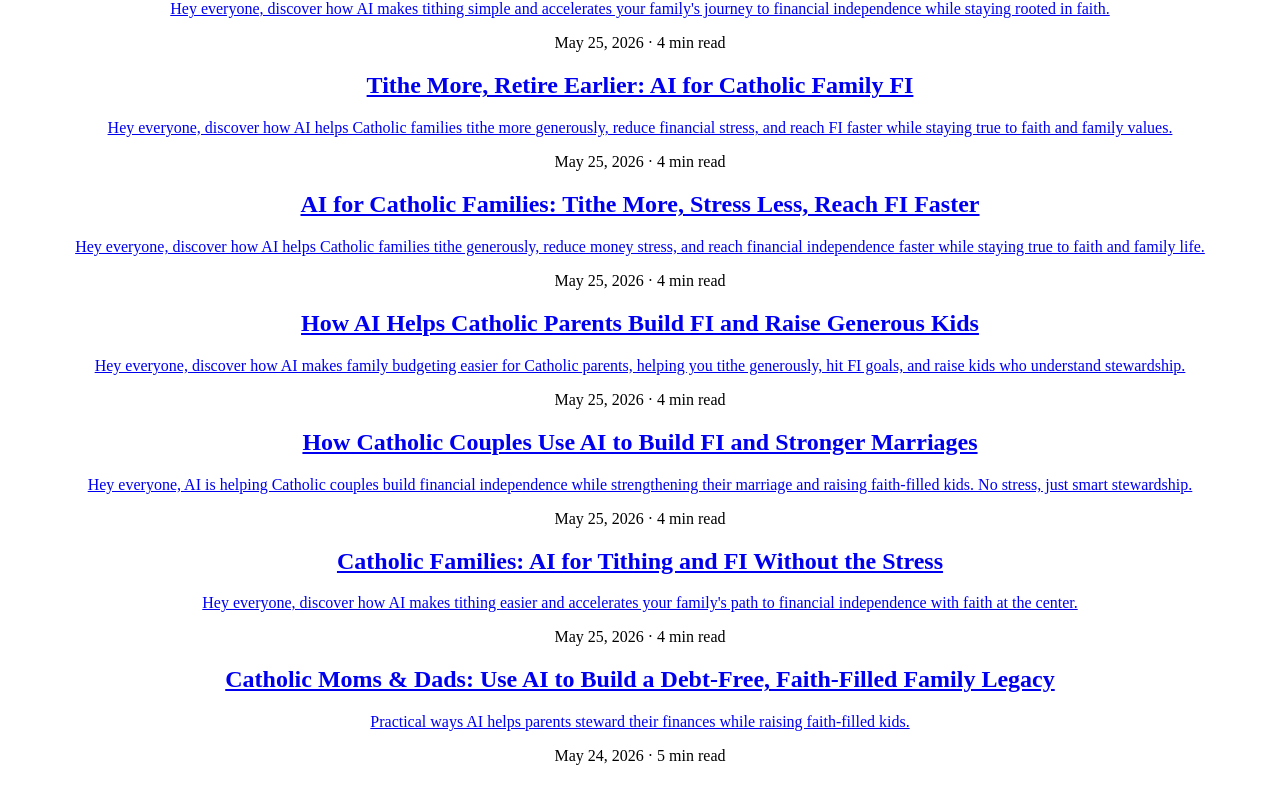
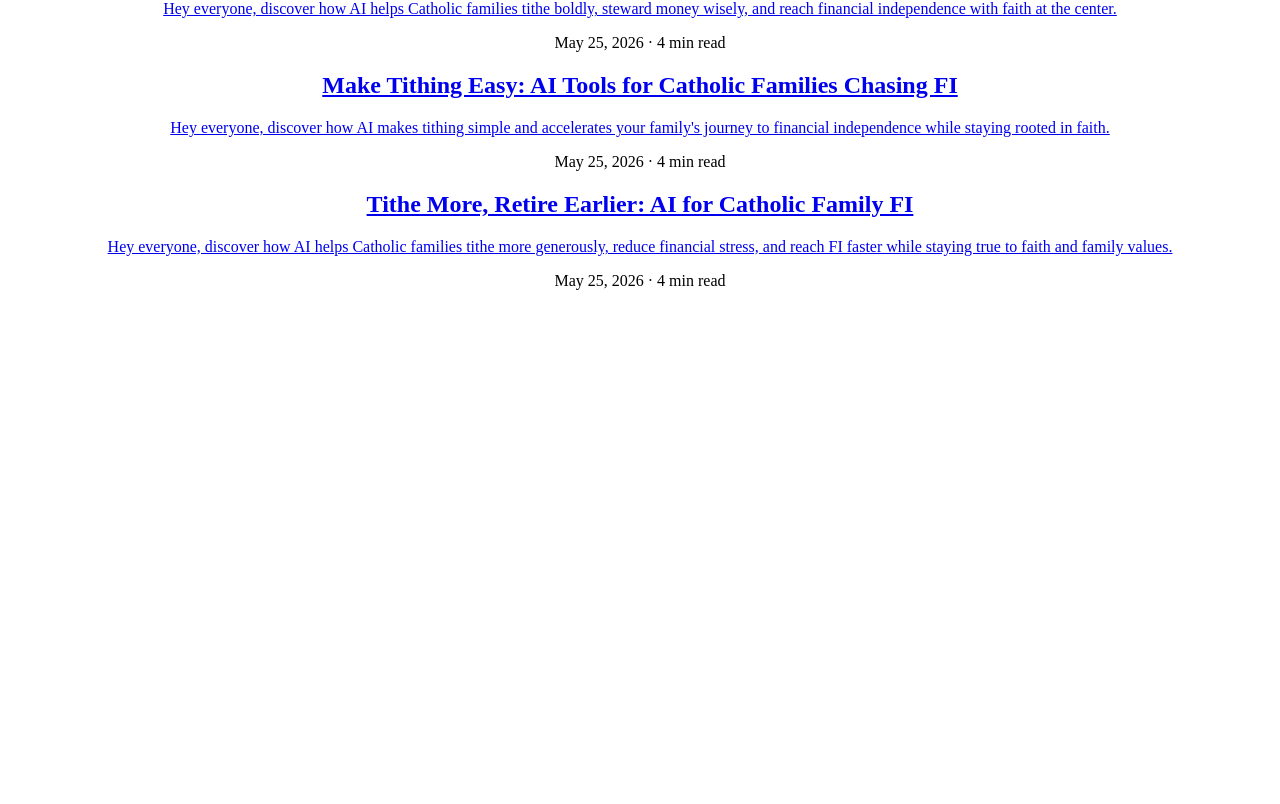
Before and after one commit to daughterpop/super-fi-calc, a React (Vite) app: page /blog in a window 1280 px wide. Shown: the part 404-1208 px from the top of the page. After the commit the page ends 800 px from the top, so only its background shows below. Built offline with nearby package versions, Linux system fonts and the light colour scheme.

Commit message:
Update BlogIndex with new post at top

```diff
--- a/src/pages/BlogIndex.jsx
+++ b/src/pages/BlogIndex.jsx
@@ -2,6 +2,13 @@ import React from 'react';
 import { Link } from 'react-router-dom';
 
 const posts = [
+  {
+    title: 'Catholic Families: AI for Raising Debt-Free Kids and Reaching FI Together',
+    slug: 'catholic-families-ai-for-raising-debt-free-kids-and-reaching-fi-together',
+    excerpt: 'Hey everyone, AI makes it easier for Catholic families to raise debt-free kids while building financial independence together with faith as the foundation.',
+    date: 'May 29, 2026',
+    readTime: '4 min read'
+  },
   {
     title: 'How AI Helps Catholic Parents Raise FI-Smart, Faith-Filled Kids',
     slug: 'how-ai-helps-catholic-parents-raise-fi-smart-faith-filled-kids',
@@ -29,41 +36,6 @@ const posts = [
     excerpt: 'Hey everyone, discover how AI helps Catholic families tithe more generously, reduce financial stress, and reach FI faster while staying true to faith and family values.',
     date: 'May 25, 2026',
     readTime: '4 min read'
-  },
-  {
-    title: 'AI for Catholic Families: Tithe More, Stress Less, Reach FI Faster',
-    slug: 'ai-for-catholic-families-tithe-more-stress-less-reach-fi-faster',
-    excerpt: 'Hey everyone, discover how AI helps Catholic families tithe generously, reduce money stress, and reach financial independence faster while staying true to faith and family life.',
-    date: 'May 25, 2026',
-    readTime: '4 min read'
-  },
-  {
-    title: 'How AI Helps Catholic Parents Build FI and Raise Generous Kids',
-    slug: 'how-ai-helps-catholic-parents-build-fi-and-raise-generous-kids',
-    excerpt: 'Hey everyone, discover how AI makes family budgeting easier for Catholic parents, helping you tithe generously, hit FI goals, and raise kids who understand stewardship.',
-    date: 'May 25, 2026',
-    readTime: '4 min read'
-  },
-  {
-    title: 'How Catholic Couples Use AI to Build FI and Stronger Marriages',
-    slug: 'how-catholic-couples-use-ai-to-build-fi-and-stronger-marriages',
-    excerpt: 'Hey everyone, AI is helping Catholic couples build financial independence while strengthening their marriage and raising faith-filled kids. No stress, just smart stewardship.',
-    date: 'May 25, 2026',
-    readTime: '4 min read'
-  },
-  {
-    title: 'Catholic Families: AI for Tithing and FI Without the Stress',
-    slug: 'catholic-families-ai-for-tithing-and-fi-without-the-stress',
-    excerpt: 'Hey everyone, discover how AI makes tithing easier and accelerates your family\'s path to financial independence with faith at the center.',
-    date: 'May 25, 2026',
-    readTime: '4 min read'
-  },
-  {
-    title: 'Catholic Moms & Dads: Use AI to Build a Debt-Free, Faith-Filled Family Legacy',
-    slug: 'catholic-moms-dads-use-ai-to-build-debt-free-faith-filled-family-legacy',
-    excerpt: 'Practical ways AI helps parents steward their finances while raising faith-filled kids.',
-    date: 'May 24, 2026',
-    readTime: '5 min read'
   }
 ];
 
```
